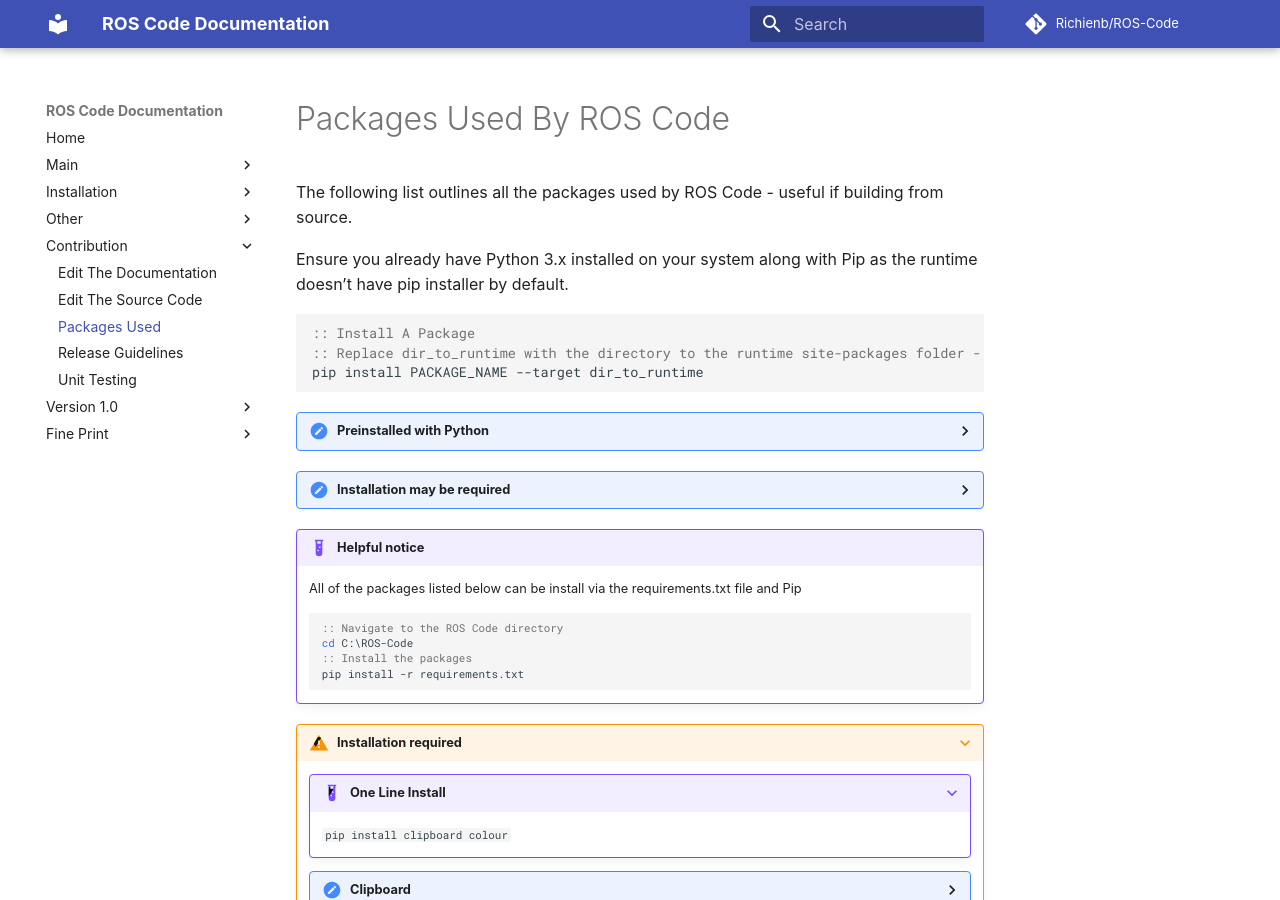
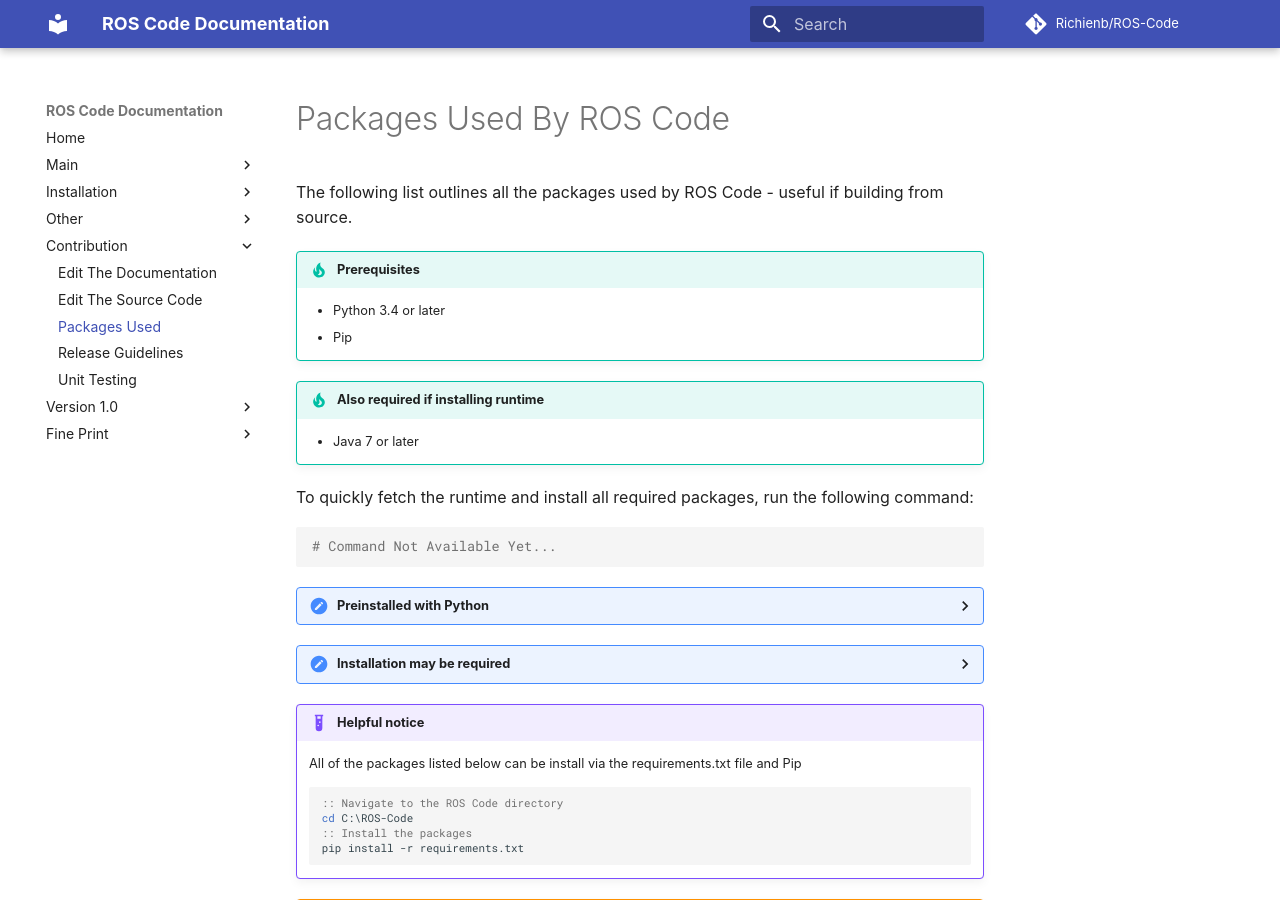
Before and after one commit to Richienb/ROS-Code, an MkDocs documentation site: the page built from docs/packages.md, in a window 1280 px wide and 900 px high. Built offline with MkDocs 1.6.1 and Material for MkDocs 9.7.7, drawn with Linux system fonts in a browser that asks for light colours; some web fonts are replaced; comment, search, counter and statistics services are not loaded; old or Windows-style settings are respelled for this version of MkDocs.

Commit message:
Update packages.md

````diff
--- a/docs/packages.md
+++ b/docs/packages.md
@@ -2,12 +2,17 @@
 
 The following list outlines all the packages used by ROS Code - useful if building from source.
 
-Ensure you already have Python 3.x installed on your system along with Pip as the runtime doesn't have pip installer by default.
+!!! tip "Prerequisites"
+    - Python 3.4 or later
+    - Pip
 
-```bat
-:: Install A Package
-:: Replace dir_to_runtime with the directory to the runtime site-packages folder - for example: C:\ROS-Code\runtime\win\Lib\site-packages
-pip install PACKAGE_NAME --target dir_to_runtime
+!!! tip "Also required if installing runtime"
+    - Java 7 or later
+
+To quickly fetch the runtime and install all required packages, run the following command:
+
+```sh
+# Command Not Available Yet...
 ```
 
 ??? done "Preinstalled with Python"
````
